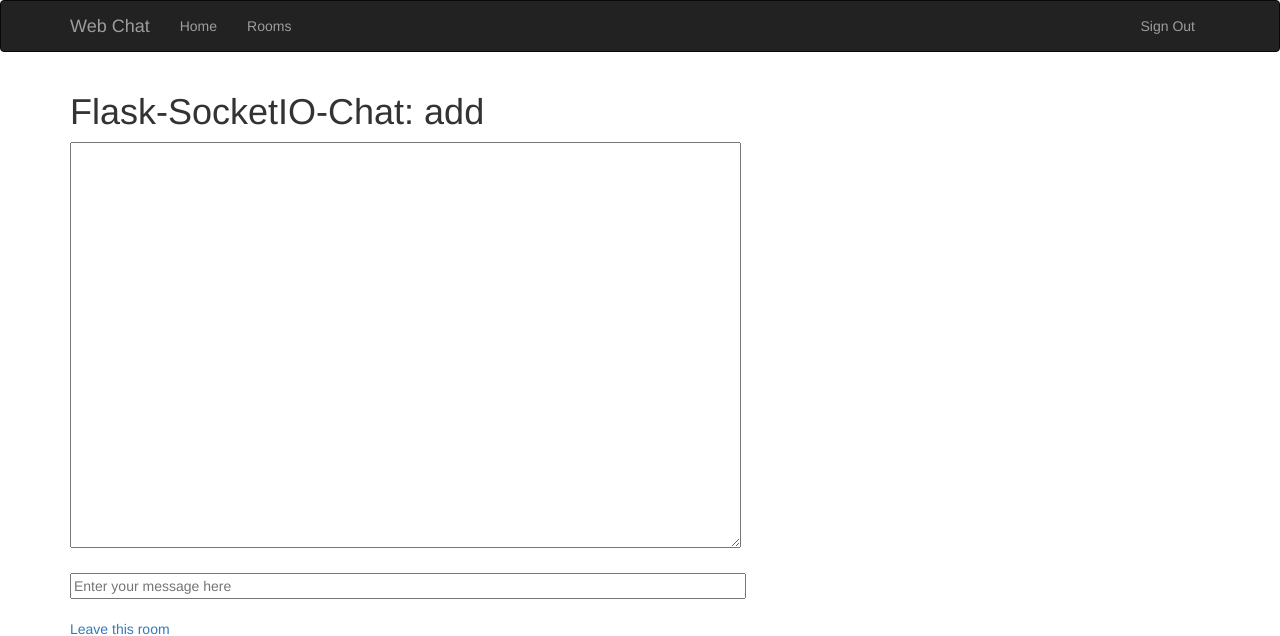
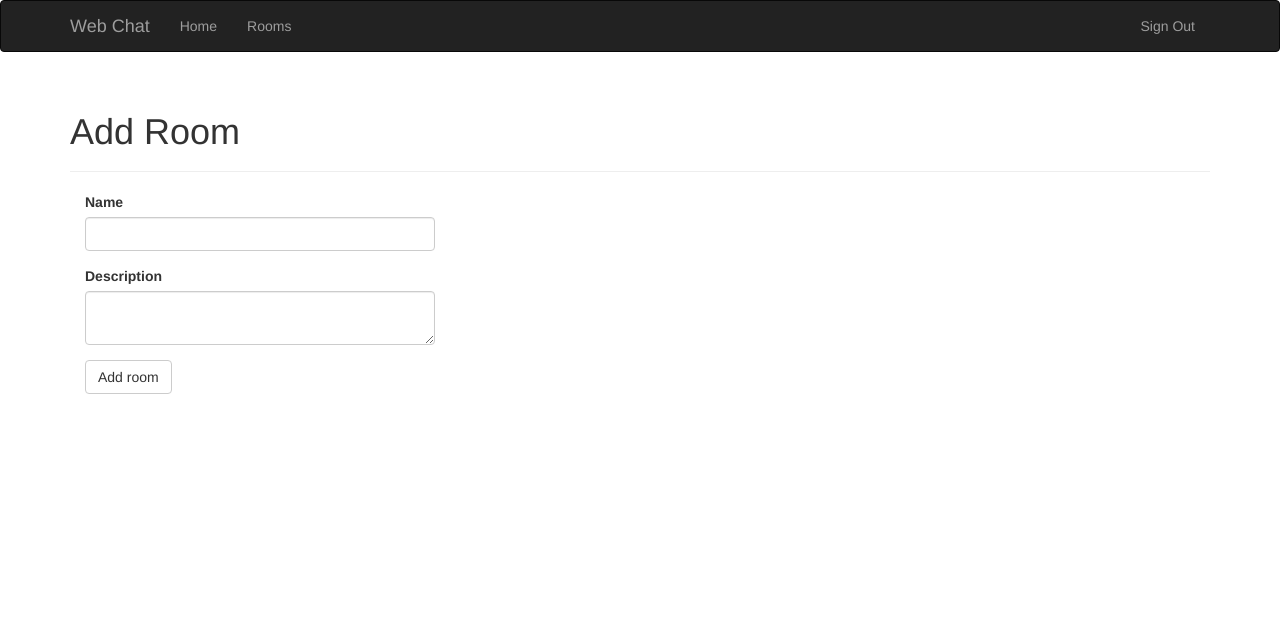
Before and after one commit to dreamminister/web_chat_prom, a Flask app: page /chat/add in a window 1280 px wide. Shown: the top 636 px of the page. Run offline with Flask 2, Linux system fonts and the light colour scheme; a user stored in the database is signed in; parts of the project's set-up code (start-up, migrations or seed data) failed here and were passed over; some libraries are stand-ins or nearby versions.

Commit message:
user can add new room
1) template was added "add_room.html"
2) db was updated
3) view and form for room addition support was added

```diff
--- a/app/auth/forms.py
+++ b/app/auth/forms.py
@@ -1,9 +1,7 @@
+from wtforms.validators import DataRequired
 from flask.ext.wtf import Form
 from wtforms import StringField, PasswordField, BooleanField, SubmitField
-from wtforms.validators import DataRequired, Email, Length
-from flask.ext.wtf import Form
-from wtforms import StringField, PasswordField, BooleanField, SubmitField
-from wtforms.validators import Required, Length, Email, Regexp, EqualTo
+from wtforms.validators import Length, Email, Regexp, EqualTo
 from wtforms import ValidationError
 from ..models import User
 
--- /dev/null
+++ b/app/main/forms.py
@@ -0,0 +1,19 @@
+from wtforms.validators import DataRequired
+from flask.ext.wtf import Form
+from wtforms import StringField, TextAreaField, SubmitField
+from wtforms.validators import Length, Regexp
+from wtforms import ValidationError
+from ..models import Room
+
+
+class AddRoomForm(Form):
+    name = StringField('Name', validators=[
+    DataRequired(), Length(1, 32), Regexp('^[A-Za-z][A-Za-z0-9]*$', 0,
+    "Room's name must have only letters or numbers")])
+
+    description = TextAreaField('Description', validators=[DataRequired(), Length(1, 300)])
+    submit = SubmitField('Add room')
+
+    def validate_name(self, field):
+        if Room.query.filter_by(name=field.data).first():
+            raise ValidationError("Room's name already in use.")
--- a/app/main/views.py
+++ b/app/main/views.py
@@ -1,6 +1,9 @@
-from flask import session, redirect, url_for, render_template, request
+from flask import session, redirect, url_for, render_template
 from flask.ext.login import current_user
 from . import main
+from ..models import Room
+from .forms import AddRoomForm
+from app import db
 
 @main.route('/')
 def index():
@@ -8,9 +11,9 @@ def index():
 
 @main.route('/rooms')
 def rooms():
-    rooms = ['main_room']
+    rooms = [Room('Main', 'General room for all users.')]
     if current_user.is_authenticated():
-        rooms.append('new_room')
+        rooms.extend(Room.query.all())
     return render_template('rooms.html', rooms=rooms)
 
 @main.route('/chat')
@@ -38,3 +41,18 @@ def custom_chat(room):
     if name == '' or room == '':
         return redirect(url_for('.index'))
     return render_template('chat.html', name=name, room=room)
+
+@main.route('/chat/add', methods=['GET', 'POST'])
+def add_room():
+    error = ''
+    if current_user.is_authenticated():
+        form = AddRoomForm()
+        if form.validate_on_submit():
+            room = Room(name=form.name.data, description=form.description.data)
+            db.session.add(room)
+            db.session.commit()
+            return redirect(url_for('main.rooms'))
+        else:
+            return render_template('add_room.html', form=form, error=error)
+    else:
+        return redirect(url_for('auth.login'))
--- /dev/null
+++ b/app/templates/add_room.html
@@ -0,0 +1,19 @@
+{% extends "base.html" %}
+{% import "bootstrap/wtf.html" as wtf %}
+
+{% block title %}Web Chat - Add New Room{% endblock %}
+
+{% block page_content %}
+<div class="page-header">
+    <h1>Add Room</h1>
+    {% if error %}
+        <div class="alert alert-danger">
+            <button type="button" class="close" data-dismiss="alert">&times;</button>
+            <span>[{{ error }}]</span>
+        </div>
+    {% endif %}
+</div>
+<div class="col-md-4">
+    {{ wtf.quick_form(form) }}
+</div>
+{% endblock %}
--- a/web_chat.py
+++ b/web_chat.py
@@ -4,4 +4,4 @@ from app import create_app, socketio
 app = create_app('default')
 
 if __name__ == '__main__':
-    socketio.run(app, host='192.168.1.3')
+    socketio.run(app, host='192.168.1.5') #host='192.168.1.3'
```
Also changed, not shown: app/models.py (+13 -0 lines), app/templates/rooms.html (+8 -1 lines), data-dev.sqlite.
